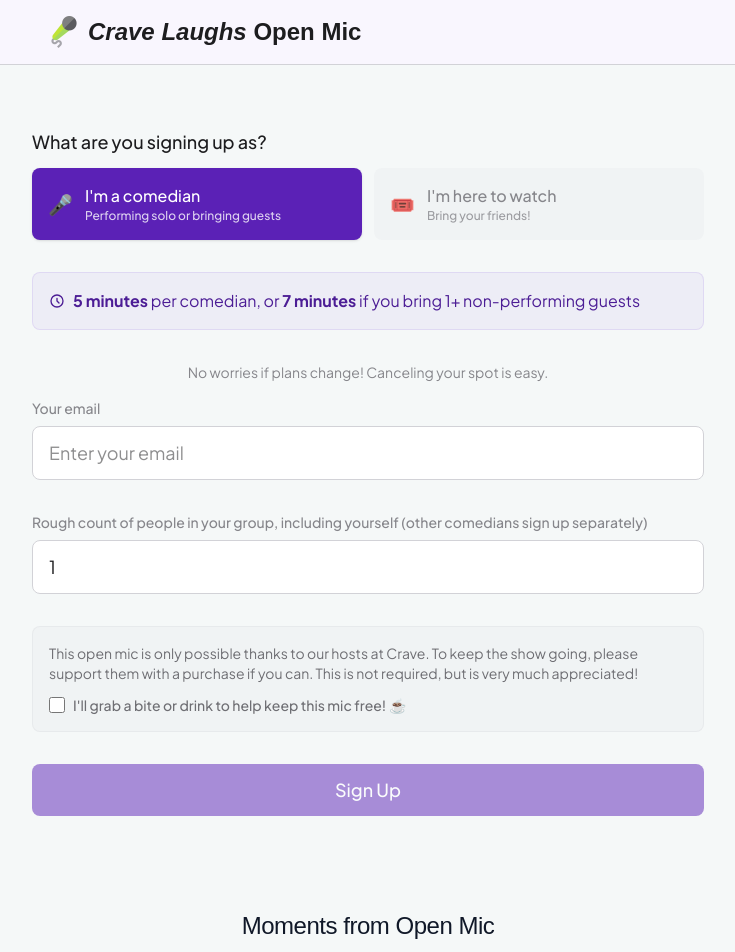
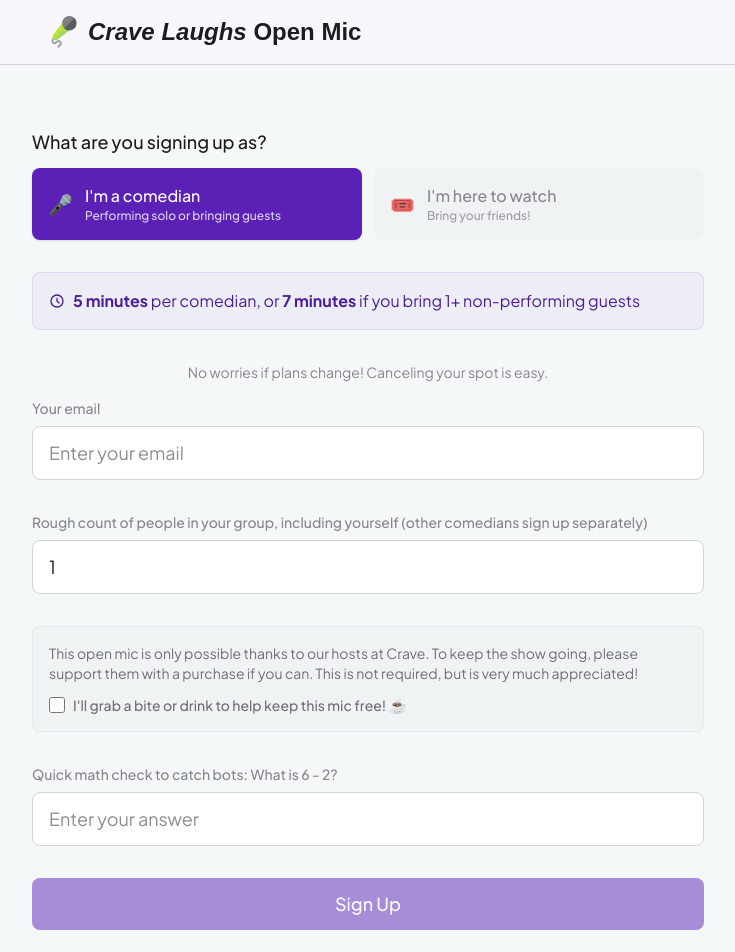
Before and after one commit to tavinathanson/openmic, a Next.js app: page / in a window 1280 px wide. Shown: the top 952 px of the page, without its empty margins (272-1007 px from the left). Built offline with nearby package versions, Linux system fonts and the light colour scheme; no server answers; the database is empty; a web font is replaced by a local one.

Commit message:
Add captcha

```diff
--- a/src/components/SignupForm.tsx
+++ b/src/components/SignupForm.tsx
@@ -24,6 +24,39 @@
   const [areSlotsFull, setAreSlotsFull] = useState(false);
   const [existingSignupIsWaitlist, setExistingSignupIsWaitlist] = useState(false);
   const [willSupport, setWillSupport] = useState(false);
+  const [captchaQuestion, setCaptchaQuestion] = useState('');
+  const [captchaAnswer, setCaptchaAnswer] = useState('');
+  const [userCaptchaAnswer, setUserCaptchaAnswer] = useState('');
+
+  // Generate captcha question
+  const generateCaptcha = () => {
+    const num1 = Math.floor(Math.random() * 10) + 1;
+    const num2 = Math.floor(Math.random() * 10) + 1;
+    const operations = ['+', '-'];
+    const operation = operations[Math.floor(Math.random() * operations.length)];
+
+    let answer;
+    let question;
+    if (operation === '+') {
+      answer = num1 + num2;
+      question = `${num1} + ${num2}`;
+    } else {
+      // Ensure positive result for subtraction
+      const larger = Math.max(num1, num2);
+      const smaller = Math.min(num1, num2);
+      answer = larger - smaller;
+      question = `${larger} - ${smaller}`;
+    }
+
+    setCaptchaQuestion(question);
+    setCaptchaAnswer(answer.toString());
+    setUserCaptchaAnswer('');
+  };
+
+  // Generate captcha on mount
+  useEffect(() => {
+    generateCaptcha();
+  }, []);
 
   // Reset state when type changes
   useEffect(() => {
@@ -133,6 +166,14 @@
       return;
     }
 
+    // Validate captcha
+    if (userCaptchaAnswer.trim() !== captchaAnswer) {
+      setStatus('error');
+      setMessage('Incorrect answer. Please try again.');
+      generateCaptcha(); // Generate new question
+      return;
+    }
+
     try {
       const response = await fetch('/api/signup', {
         method: 'POST',
@@ -165,6 +206,7 @@
       setShowNameField(false);
       setAlreadySignedUp(true);
       setEmailError(null);
+      generateCaptcha(); // Generate new captcha after successful submission
 
       // Track registration conversion
       trackRegistration();
@@ -182,7 +224,8 @@
     !emailError &&
     (existingName || (fullName && fullName.trim().length > 0)) &&
     numberOfPeople &&
-    !alreadySignedUp;
+    !alreadySignedUp &&
+    userCaptchaAnswer.trim() !== '';
 
   return (
     <form onSubmit={handleSubmit} className="space-y-8">
@@ -383,6 +426,31 @@
         </div>
       )}
 
+      {!alreadySignedUp && (
+        <div>
+          <label htmlFor="captcha" className="block text-sm font-medium text-muted mb-2">
+            Quick math check to catch bots: What is {captchaQuestion}?
+          </label>
+          <input
+            type="text"
+            id="captcha"
+            value={userCaptchaAnswer}
+            onChange={(e) => {
+              setUserCaptchaAnswer(e.target.value);
+              if (status === 'error') {
+                setStatus('idle');
+                setMessage('');
+              }
+            }}
+            required
+            className={`w-full px-4 py-3 bg-card border ${
+              status === 'error' && message.includes('Incorrect answer') ? 'border-red-500' : 'border-border'
+            } rounded-lg focus:outline-none focus:ring-2 focus:ring-primary/20 focus:border-primary transition-all duration-200 text-lg`}
+            placeholder="Enter your answer"
+          />
+        </div>
+      )}
+
       <button
         type="submit"
         disabled={status === 'loading' || !isFormValid || alreadySignedUp}
```
